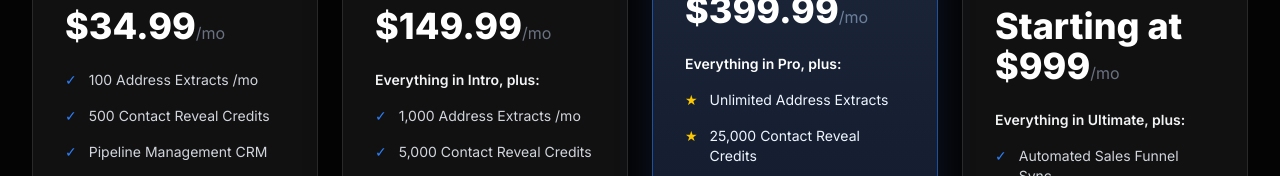
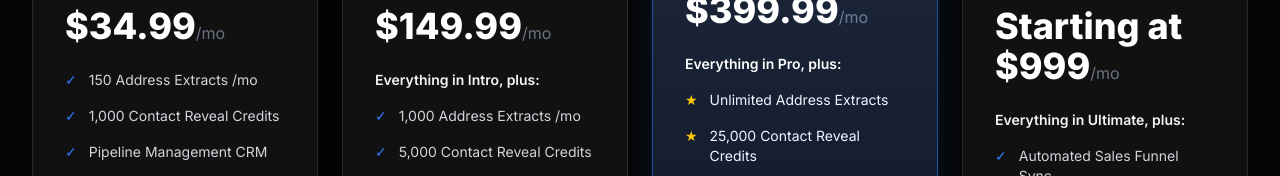
Before and after one commit to agent1ppw-ship-it/trendcast, a Next.js app: page / in a window 1280 px wide. Shown: the part 2634-2810 px from the top of the page. Built offline with nearby package versions, Linux system fonts and the light colour scheme; no server answers.

Commit message:
feat(billing): increase intro tier provision limits to 150 extracts and 1000 reveals per user request

```diff
--- a/src/app/api/webhooks/stripe/route.ts
+++ b/src/app/api/webhooks/stripe/route.ts
@@ -46,8 +46,8 @@ export async function POST(req: Request) {
             let creditsToAdd = 0;
 
             if (tierUpgrade === 'INTRO') {
-                extractsToAdd = 100;
-                creditsToAdd = 500;
+                extractsToAdd = 150;
+                creditsToAdd = 1000;
             } else if (tierUpgrade === 'PRO') {
                 extractsToAdd = 1000;
                 creditsToAdd = 5000;
--- a/src/app/page.tsx
+++ b/src/app/page.tsx
@@ -248,8 +248,8 @@ export default function Home() {
                 <span className="text-gray-500">/mo</span>
               </div>
               <ul className="space-y-4 mb-8 flex-1 text-sm text-gray-300">
-                <li className="flex items-start gap-3"><span className="text-blue-500">✓</span> 100 Address Extracts /mo</li>
-                <li className="flex items-start gap-3"><span className="text-blue-500">✓</span> 500 Contact Reveal Credits</li>
+                <li className="flex items-start gap-3"><span className="text-blue-500">✓</span> 150 Address Extracts /mo</li>
+                <li className="flex items-start gap-3"><span className="text-blue-500">✓</span> 1,000 Contact Reveal Credits</li>
                 <li className="flex items-start gap-3"><span className="text-blue-500">✓</span> Pipeline Management CRM</li>
                 <li className="flex items-start gap-3"><span className="text-blue-500">✓</span> Lead Scoring Dashboard</li>
               </ul>
```
